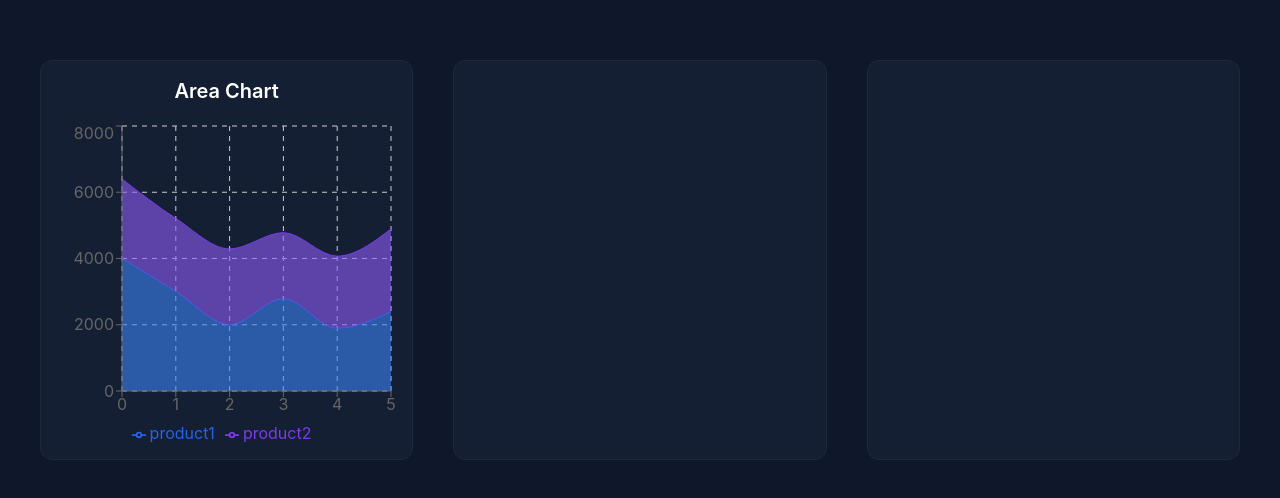
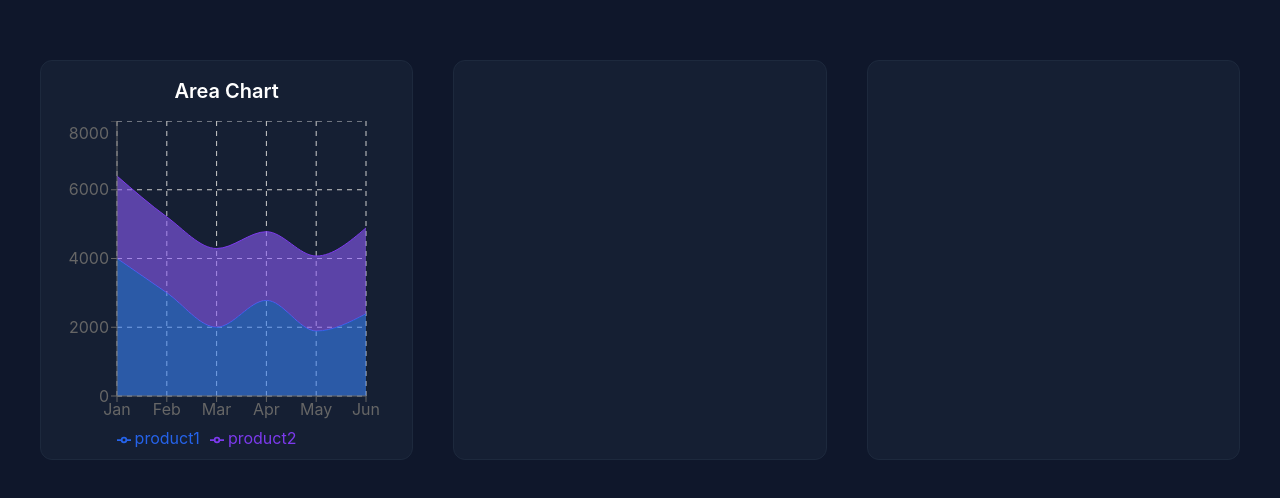
Before and after one commit to ChrisBarroso32/recharts-project-git, a React (Vite) app: page / in a window 1280 px wide. Shown: the part 140-638 px from the top of the page. Built offline with nearby package versions, Linux system fonts and the light colour scheme.

Commit message:
Modificación en CostumeTooltip de AreaChart.jsx

```diff
--- a/src/components/AreaChart.jsx
+++ b/src/components/AreaChart.jsx
@@ -21,12 +21,16 @@ const productSales = [
 const AreaChartComponent = () => {
     return (
         <ResponsiveContainer width="100%" height="90%">
-            <AreaChart width={500} height={400} data={productSales}>
-                <XAxis />
-                <YAxis dataKey="name" />
+            <AreaChart
+                width={500}
+                height={400}
+                data={productSales}
+                margin={{right: 30}}>
+                <YAxis />
+                <XAxis dataKey="name" />
                 <CartesianGrid strokeDasharray="5 5" />
-                <Tooltip/>
-                <Legend/>
+                <Tooltip content={<CostumeTooltip />}/>
+                <Legend />
                 <Area
                     type="monotone"
                     dataKey="product1"
@@ -46,10 +50,10 @@ const AreaChartComponent = () => {
     );
 };
 
-const CostumeTooltip = ({ activate, payload, label }) => {
-    if (activate && payload && payload.length) {
+const CostumeTooltip = ({ active, payload, label }) => {
+    if (active && payload && payload.length) {
         return (
-            <div className="p-4 bg-slate-900 flex flex-col gap-4 rounded-md border border-slate-700">
+            <div className="p-4 bg-slate-900 flex flex-col gap-4 rounded-md">
                 <p className="text-medium text-lg">{label}</p>
                 <p className="text-sm text-blue-400">
                     Product 1:
@@ -62,6 +66,6 @@ const CostumeTooltip = ({ activate, payload, label }) => {
             </div>
         );
     }
-}
+};
 
 export default AreaChartComponent
```
